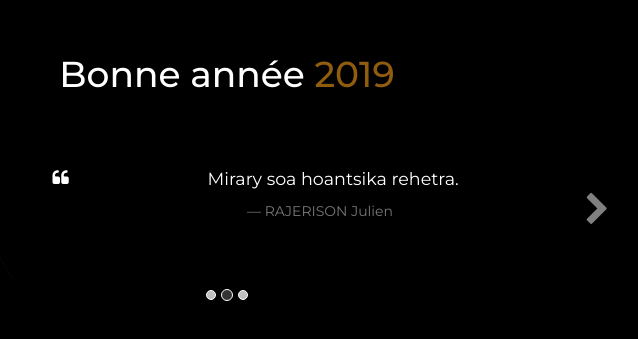
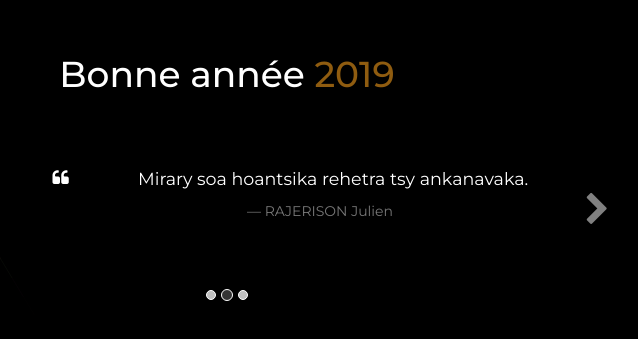
Before and after one commit to julkwel/bonane, a plain HTML site: page index.html in a window 1280 px wide. Shown: the part 165-504 px from the top of the page, 413-1051 px from the left. Drawn offline with Linux system fonts and the light colour scheme.

Commit message:
Update index.html

```diff
--- a/index.html
+++ b/index.html
@@ -34,7 +34,7 @@
                                             <img class="img-circle" src="https://avatars1.githubusercontent.com/u/30557565" style="width: 100px;height:100px;">
                                         </div>
                                         <div class="col-sm-9">
-                                            <p>Mirary soa hoantsika rehetra.</p>
+                                            <p>Mirary soa hoantsika rehetra tsy ankanavaka.</p>
                                             <small>RAJERISON Julien</small>
                                         </div>
                                     </div>
```
